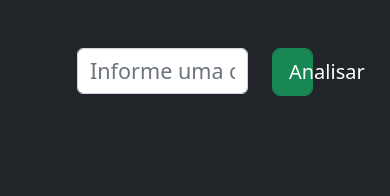
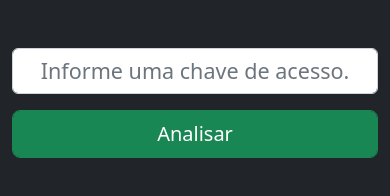
Before and after one commit to RAShiguemoto/analisar-chave-acesso, a plain HTML site: page index.html in a window 390 px wide. Drawn offline with nearby package versions, Linux system fonts and the light colour scheme.

Commit message:
Ajuste no grid das colunas para deixar responsivo.

```diff
--- a/index.html
+++ b/index.html
@@ -7,23 +7,24 @@
   <meta name='viewport' content='width=device-width, initial-scale=1'>
   <link href="https://cdn.jsdelivr.net/npm/bootstrap@5.2.0-beta1/dist/css/bootstrap.min.css" rel="stylesheet" integrity="sha384-0evHe/X+R7YkIZDRvuzKMRqM+OrBnVFBL6DOitfPri4tjfHxaWutUpFmBp4vmVor" crossorigin="anonymous">
 </head>
-<body class="bg-dark" style="height: 100vh">
-  <div class="container pt-5">
+<body class="bg-dark">
+  <div class="container-fluid pt-5">
     <div class="row">
-      <div class="col-6 offset-2">
+      <div class="col-sm-6 offset-sm-3">
         <input id="inputChave"
                type="text"
-               class="form-control fs-4"
+               class="form-control text-center fs-4"
                placeholder="Informe uma chave de acesso."
                onkeyup="removerEspacos()">
       </div>
-      <div class="col-2">
-        <button type="button"
-                class="btn btn-success btn-lg form-control"
-                onclick="analisar()">
-                Analisar
-        </button>
-      </div>
+    </div>
+
+    <div class="col-sm-2 offset-sm-5 mt-3">
+      <button type="button"
+              class="btn btn-success btn-lg form-control"
+              onclick="analisar()">
+              Analisar
+      </button>
     </div>
 
     <div class="row mt-5">
```
